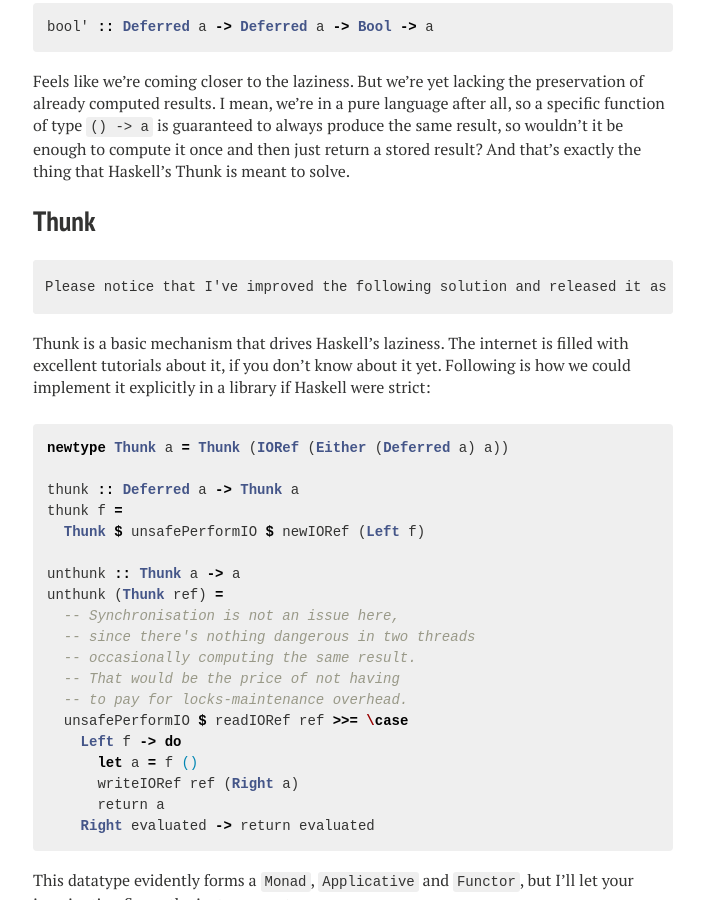
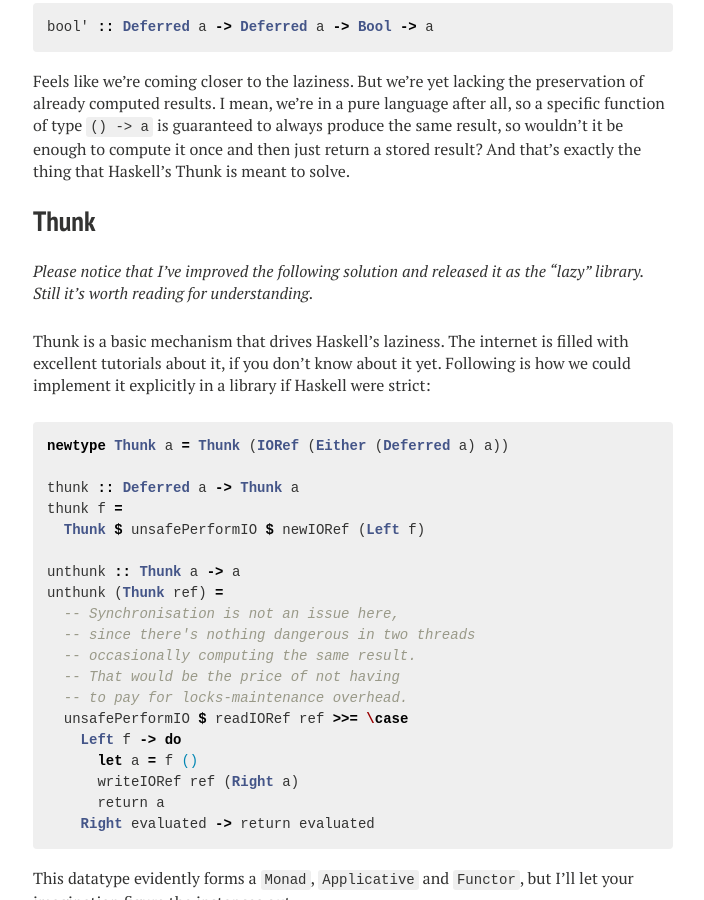
Before and after one commit to nikita-volkov/nikita-volkov.github.io, a Jekyll site: the page built from _posts/2015-05-23-if-haskell-were-strict.md, in a window 1280 px wide and 900 px high, scrolled down 1307 px. Shown: the whole window, without its empty margins (287-991 px from the left). Built offline with Jekyll 4.4.1, drawn with Linux system fonts in a browser that asks for light colours; nearby versions of some CDN libraries; comment, search, counter and statistics services are not loaded.

Commit message:
Fix the formatting

```diff
--- a/_posts/2015-05-23-if-haskell-were-strict.md
+++ b/_posts/2015-05-23-if-haskell-were-strict.md
@@ -63,7 +63,7 @@ Feels like we're coming closer to the laziness. But we're yet lacking the preser
 
 ## Thunk
 
-    Please notice that I've improved the following solution and released it as [the "lazy" library](http://hackage.haskell.org/package/lazy). Still it's worth reading for understanding.
+_Please notice that I've improved the following solution and released it as [the "lazy" library](http://hackage.haskell.org/package/lazy). Still it's worth reading for understanding._
 
 Thunk is a basic mechanism that drives Haskell's laziness. The internet is filled with excellent tutorials about it, if you don't know about it yet. Following is how we could implement it explicitly in a library if Haskell were strict:
 
```
